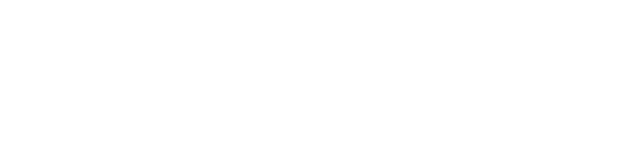
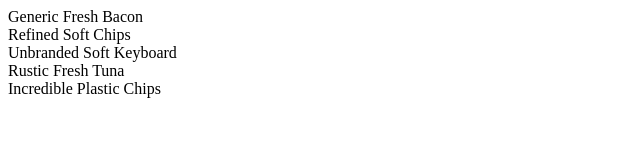
Before and after one commit to CodeLeom/microfrontend, a website built with webpack: page products/public/index.html in a window 1280 px wide. Shown: the whole page, without its empty margins (0-640 px from the left). Built offline with nearby package versions, Linux system fonts and the light colour scheme.

Commit message:
fix: outputing the demo data to the page

```diff
--- a/products/public/index.html
+++ b/products/public/index.html
@@ -6,7 +6,7 @@
     <title>Webpack set up </title>
 </head>
 <body>
-
+    <div id="products"></div>
 
 
 </body>
--- a/products/src/index.js
+++ b/products/src/index.js
@@ -7,4 +7,4 @@
     products += `<div>${name}</div>`
 }
 
-console.log(products)
+document.querySelector('#products').innerHTML = products
```
